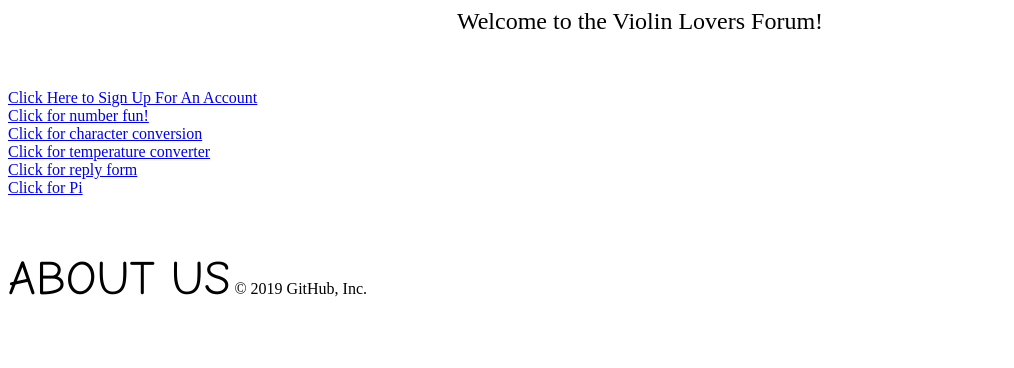
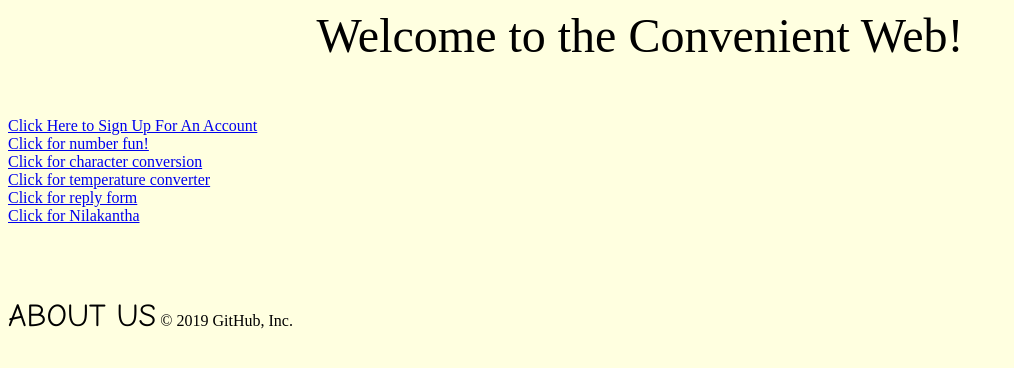
Before and after one commit to violin-lover/html5, a plain HTML site: page index.html in a window 1280 px wide. Shown: the whole page, without its empty margins (0-1014 px from the left). Drawn offline with Linux system fonts and the light colour scheme.

Commit message:
index title, title size, and background color

```diff
--- a/index.html
+++ b/index.html
@@ -5,9 +5,9 @@
 
   </head>
 
-  <body>
+  <body style="background-color:LightYellow;">
 
-    <center><font face = "Times New Roman" size = "5">Welcome to the Violin Lovers Forum!</font></center><br/>
+    <center><font face = "Times New Roman" size = "10">Welcome to the Convenient Web!</font></center><br/>
     <br><br>
     <a href =signup.html>Click Here to Sign Up For An Account </a>
     <br>
@@ -19,9 +19,10 @@
     <br>
     <a href = Reply.html>Click for reply form</a>
     <br>
-    <a href = math/nilakantha.html>Click for Pi</a>
-<br><br><br><br>
-    <font face = "Comic Sans MS" size = "10">ABOUT US</font>
+    <a href = math/nilakantha.html>Click for Nilakantha</a>
+    <br>
+    <br><br><br><br>
+    <font face = "Comic Sans MS" size = "6">ABOUT US</font>
 
 
   </body>
```
Also changed, not shown: numberFun.html (+4 -3 lines), signup.html (+2 -2 lines).
